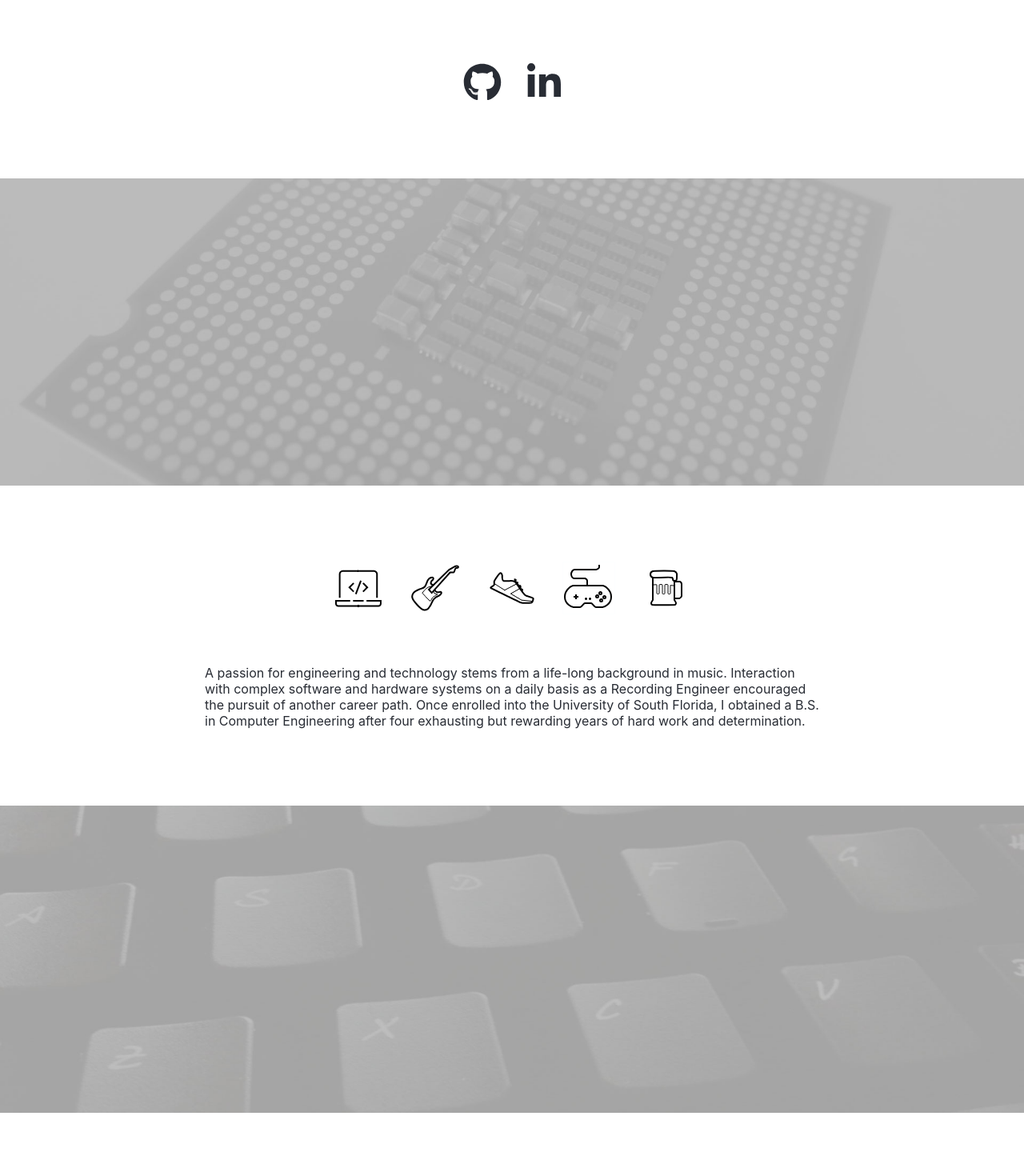
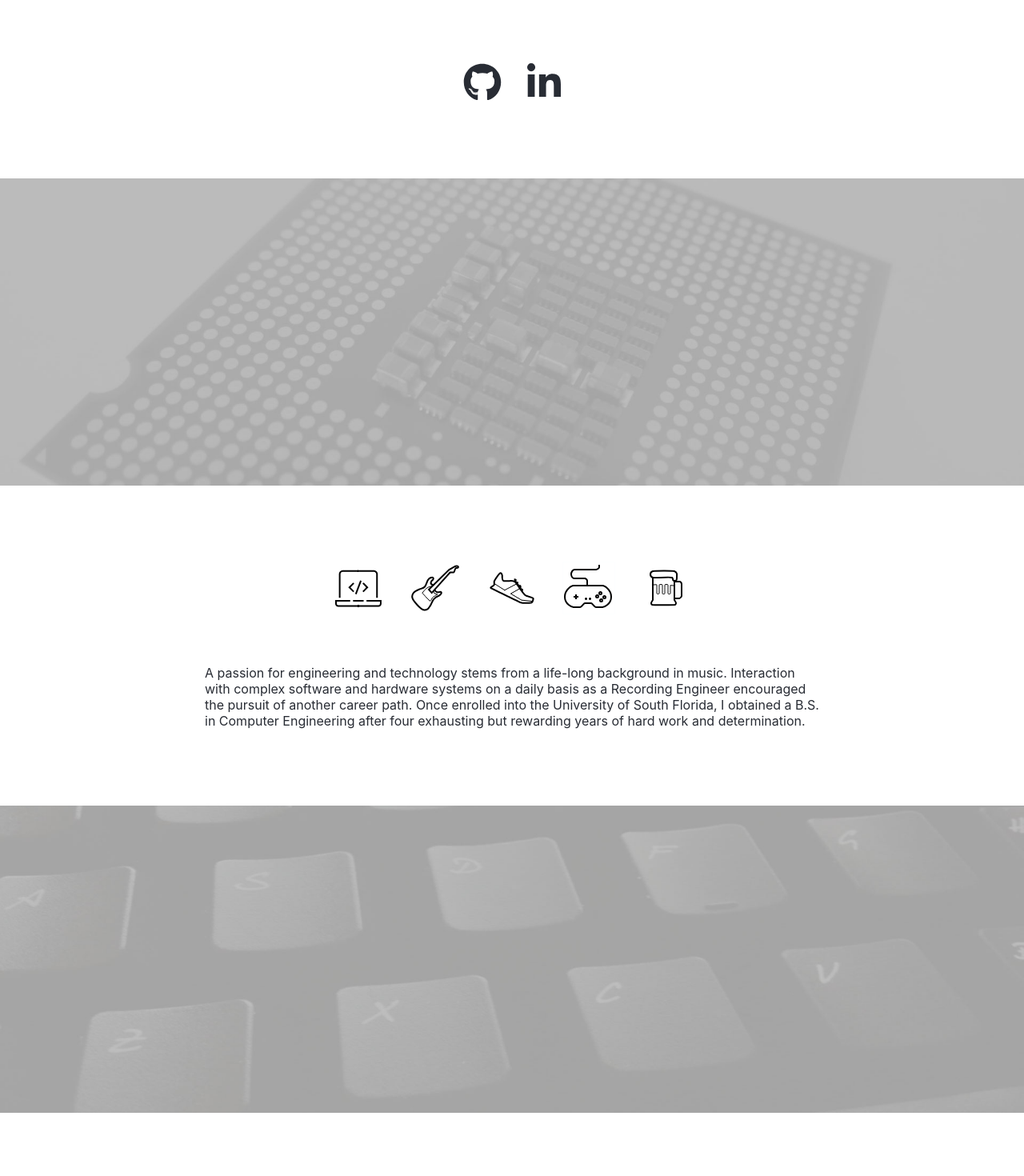
Before and after one commit to JohnGangemi/JohnGangemi.github.io, a React (Create React App) app: page / in a window 1280 px wide. Shown: the part 600-2070 px from the top of the page at 80% size. Built offline with nearby package versions, Linux system fonts and the light colour scheme.

Commit message:
react-parallax

```diff
--- a/package.json
+++ b/package.json
@@ -11,6 +11,7 @@
     "gh-pages": "^2.0.1",
     "react": "^16.6.3",
     "react-dom": "^16.6.3",
+    "react-parallax": "^2.0.1",
     "react-router-dom": "^4.3.1",
     "react-scripts": "2.1.1",
     "react-scroll": "^1.7.10"
--- a/src/components/About.js
+++ b/src/components/About.js
@@ -61,7 +61,7 @@
 
   render() {
     return(
-      <div className="About">
+      <div className="About" id="about">
         <div className="About-content">
           <div className="About-images">
             <div className="About-image laptop"  onClick={this.setLaptopText} />
--- a/src/components/App.js
+++ b/src/components/App.js
@@ -1,5 +1,6 @@
 import React, { Component } from 'react';
-import { Element } from 'react-scroll'
+import { Element } from 'react-scroll';
+import { Parallax } from 'react-parallax';
 import Nav from '../components/Nav.js';
 import Home from '../components/Home.js';
 import About from '../components/About.js';
@@ -32,7 +33,15 @@
 
   render() {
     function AppContact(props) {
-      return (<Element name="scroll-to-contact"><div className="App-image working"/><Contact/></Element>);
+      return (
+        <Element name="scroll-to-contact">
+          <Parallax className="App-image"
+            bgImage={require('../images/working_hq.jpg')}
+            bgImageAlt="cpu"
+            strength={400}>
+          </Parallax>
+          <Contact/>
+        </Element>);
     }
 
     return (
@@ -40,9 +49,17 @@
         <Nav burgerClick={this.sideDrawerToggle}/>
         <SideDrawer action={{close: this.sideDrawerClose, visible: this.state.isSideDrawerOpen}} />
         <Element name="scroll-to-home"><Home/></Element>
-        <div className="App-image cpu"/>
+        <Parallax className="App-image"
+          bgImage={require('../images/cpu_hq.jpg')}
+          bgImageAlt="cpu"
+          strength={400}>
+        </Parallax>
         <Element name="scroll-to-about"><About/></Element>
-        <div className="App-image keyboard"/>
+        <Parallax className="App-image"
+          bgImage={require('../images/keyboard_hq.jpg')}
+          bgImageAlt="cpu"
+          strength={400}>
+        </Parallax>
         <Element name="scroll-to-experience"><Experience/></Element>
         <AppContact/>
         <Footer/>
--- a/src/components/Contact.js
+++ b/src/components/Contact.js
@@ -4,7 +4,7 @@
 class Contact extends Component {
   render() {
     return(
-      <div className="Contact">
+      <div className="Contact" id="contact">
         <div className="Contact-content">
           <div className="Contact-entries">
             <div className="Contact-entry">
--- a/src/components/Experience.js
+++ b/src/components/Experience.js
@@ -4,7 +4,7 @@
 class Experience extends Component {
   render() {
     return(
-      <div className="Experience">
+      <div className="Experience" id="experience">
         <div className="Experience-entries">
           <div className="Experience-entry">
             <p className="Experience-title">SRI International, 2016 - Present</p>
--- a/src/styles/About.css
+++ b/src/styles/About.css
@@ -1,6 +1,4 @@
 .About {
-  position: relative;
-  z-index: 100;
   margin: 0;
   padding: 0;
   padding-top: 6rem;
--- a/src/styles/App.css
+++ b/src/styles/App.css
@@ -8,16 +8,8 @@
 }
 
 .App-image {
-  z-index: 0;
-  margin: 0;
-  padding: 0;
   height: 24rem;
   width: inherit;
-  background-color: #CCC;
-  background-position: center;
-  background-repeat: no-repeat;
-  background-size: cover;
-  background-attachment: scroll;
 }
 
 .cpu {
@@ -34,7 +26,7 @@
 
 @media screen and (max-width: 999px) {
   .App-image {
-    height: 8rem;
+    height: 16rem;
   }
 
   .cpu {
--- a/src/styles/Contact.css
+++ b/src/styles/Contact.css
@@ -1,6 +1,4 @@
 .Contact {
-  position: relative;
-  z-index: 100;
   color: #282c34;
   margin: 0;
   padding: 0;
--- a/src/styles/Experience.css
+++ b/src/styles/Experience.css
@@ -1,6 +1,4 @@
 .Experience {
-  position: relative;
-  z-index: 100;
   margin: 0;
   padding: 0;
   padding-top: 6rem;
--- a/src/styles/Footer.css
+++ b/src/styles/Footer.css
@@ -1,6 +1,4 @@
 .Footer {
-  position: relative;
-  z-index: 100;
   background-color: #282c34;
   color: #EEE;
   margin: 0;
--- a/src/styles/Home.css
+++ b/src/styles/Home.css
@@ -1,6 +1,4 @@
 .Home {
-  position: relative;
-  z-index: 100;
   padding-top: 6rem;
   padding-bottom: 6rem;
   color: #282c34;
```
Also changed, not shown: 1 other file (tests, documents, lock files or other folders).
